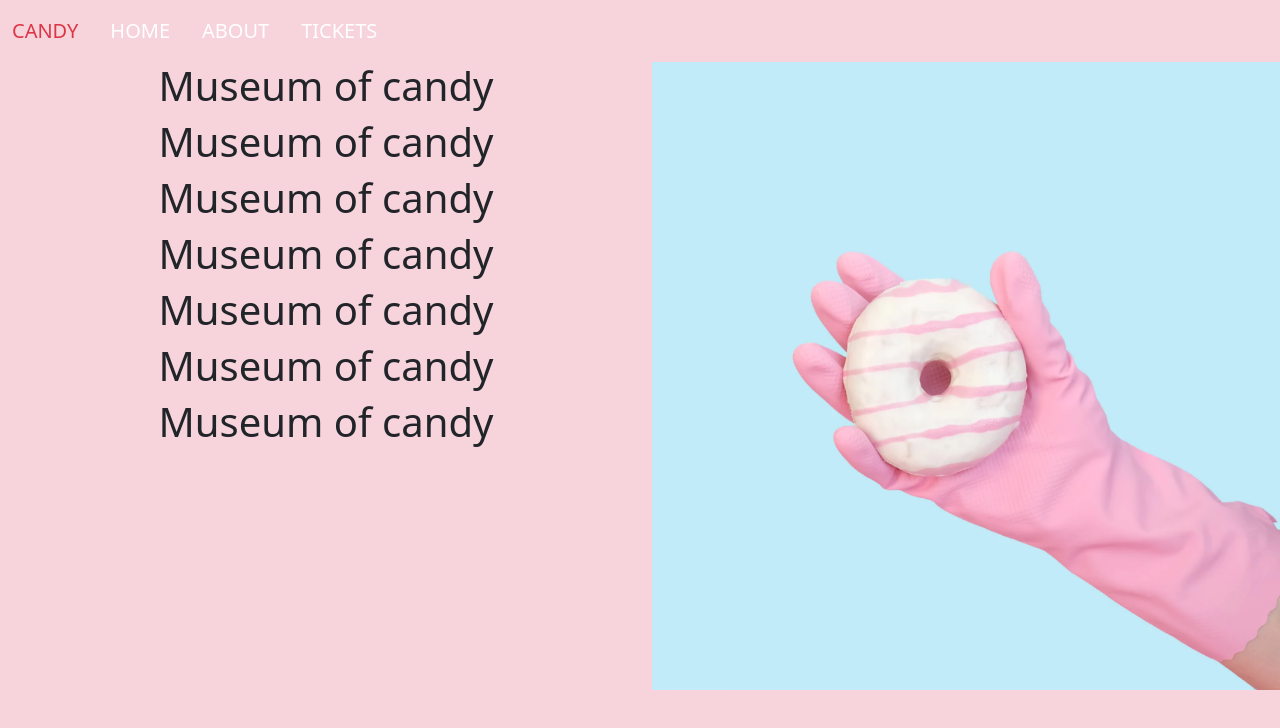
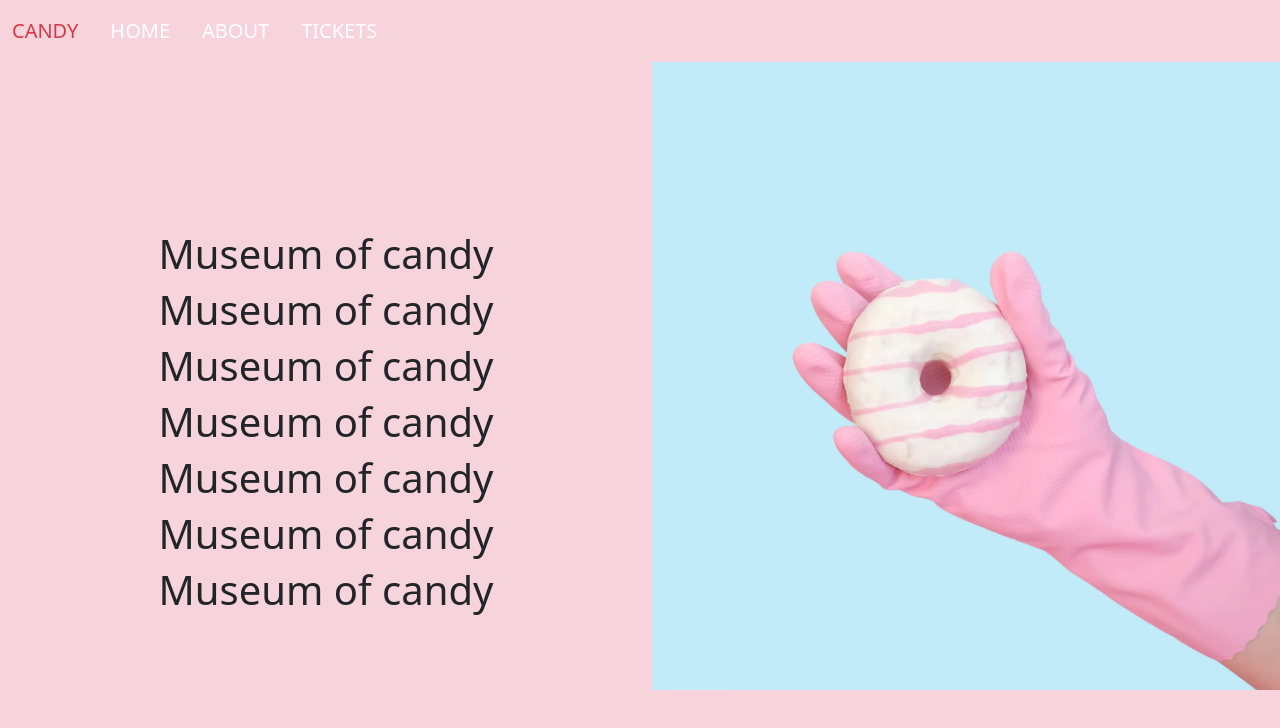
Before and after one commit to Arthur7436/museum-of-candy, a plain HTML site: page index.html in a window 1280 px wide. Drawn offline with nearby package versions, Linux system fonts and the light colour scheme.

Commit message:
align text center

```diff
--- a/index.html
+++ b/index.html
@@ -39,7 +39,7 @@
     </nav>
     <section>
         <div class="container-fluid">
-            <div class="row text-center">
+            <div class="row text-center d-flex align-items-center">
                 <div class="col-6" >
                     <h1>Museum of candy</h1>
                     <h1>Museum of candy</h1>
```
